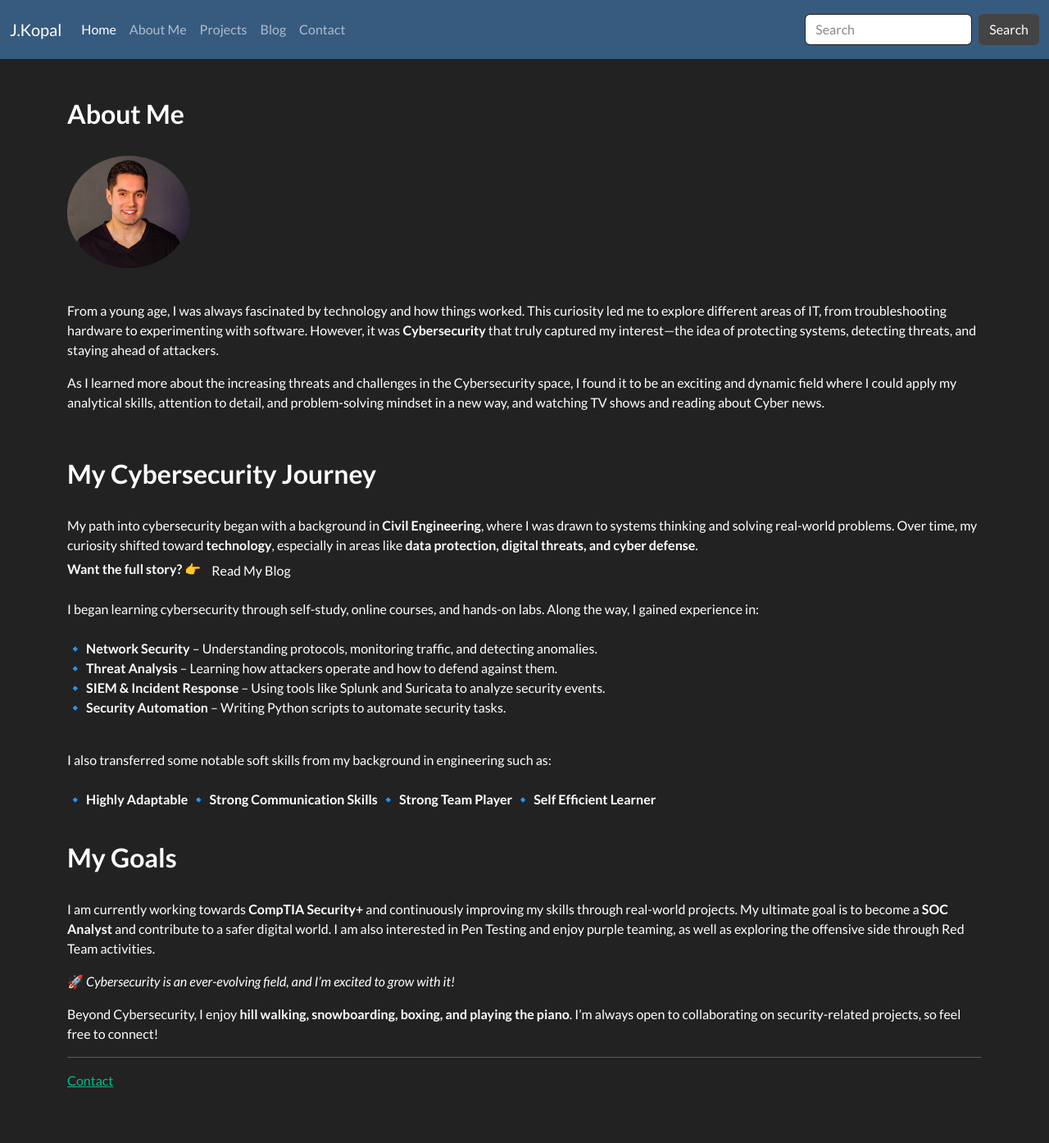
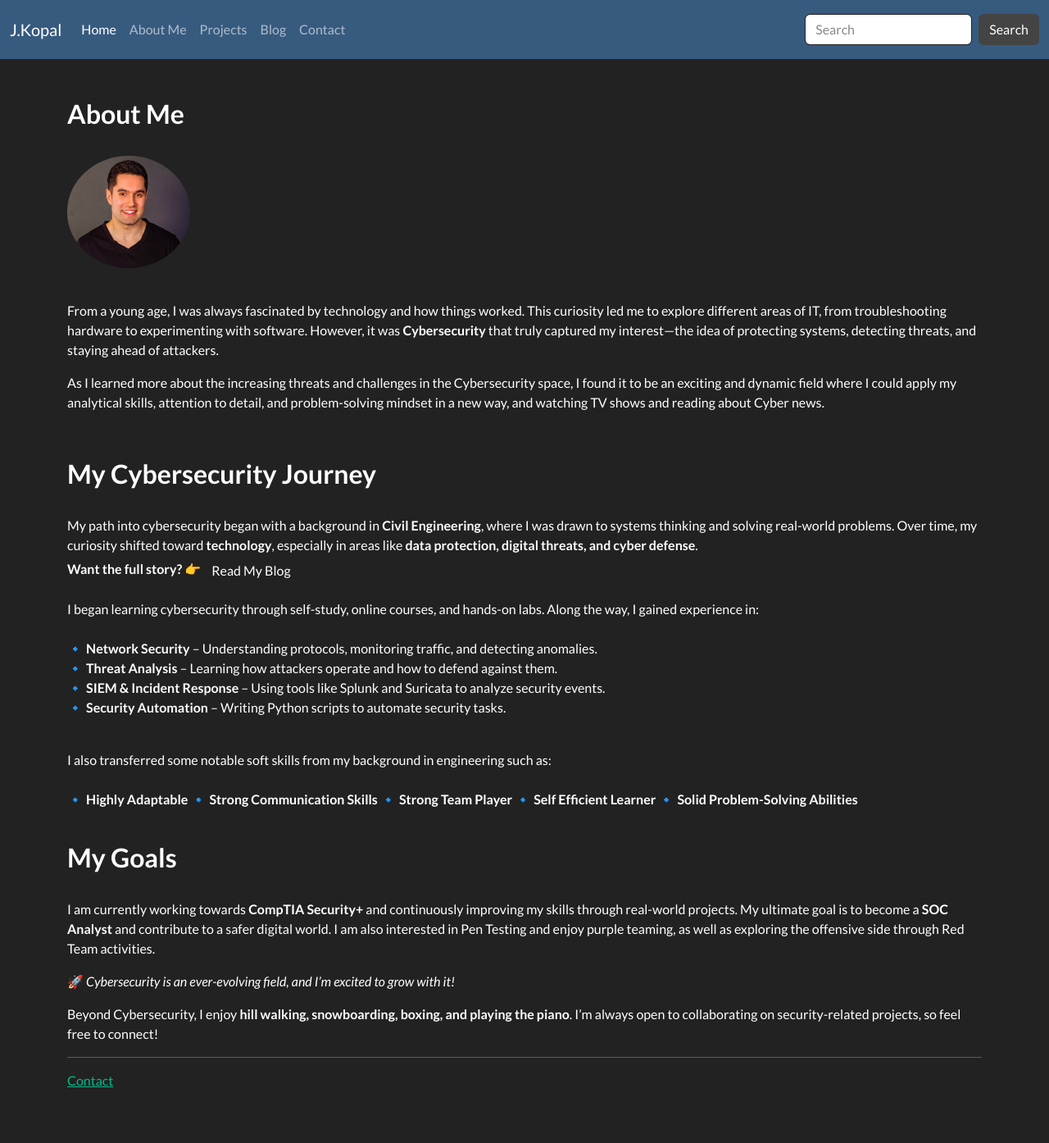
Before and after one commit to JKopal101/jkopal101.github.io, a Jekyll site: the page built from about_me.md, in a window 1280 px wide. Shown: the whole page at 82% size. Built offline with Jekyll 4.4.1, drawn with Linux system fonts in a browser that asks for light colours.

Commit message:
Update about_me.md

```diff
--- a/about_me.md
+++ b/about_me.md
@@ -41,6 +41,7 @@ I also transferred some notable soft skills from my background in engineering su
   🔹 **Strong Communication Skills**
   🔹 **Strong Team Player**
   🔹 **Self Efficient Learner**
+  🔹 **Solid Problem-Solving Abilities**
 <br><br>
 
 ### **My Goals**
```
